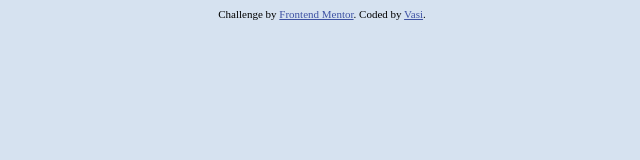
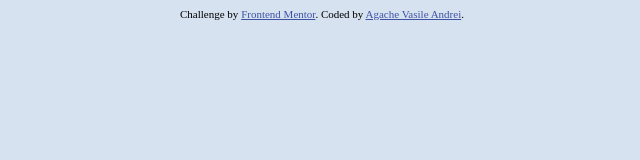
Before and after one commit to vasi6822/FirstWebProj, a plain HTML site: page index.html in a window 1280 px wide. Shown: the top 160 px of the page, without its empty margins (318-958 px from the left). Drawn offline with Linux system fonts and the light colour scheme.

Commit message:
Update index.html

```diff
--- a/index.html
+++ b/index.html
@@ -26,7 +26,7 @@
 
   <div class="attribution">
     Challenge by <a href="https://www.frontendmentor.io?ref=challenge" target="_blank">Frontend Mentor</a>.
-    Coded by <a href="#">Vasi</a>.
+    Coded by <a href="#">Agache Vasile Andrei</a>.
   </div>
 </body>
 </html>
```
